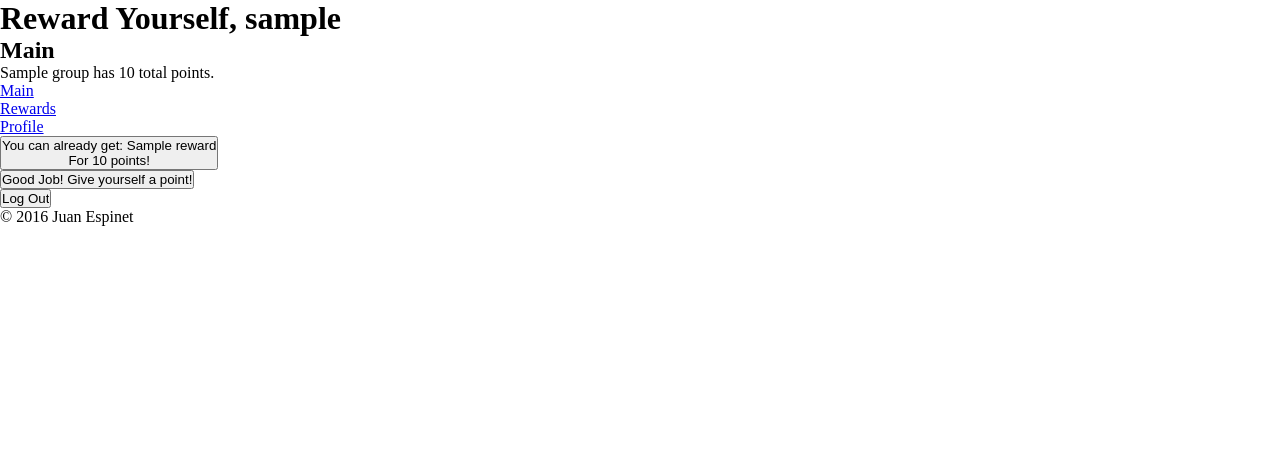
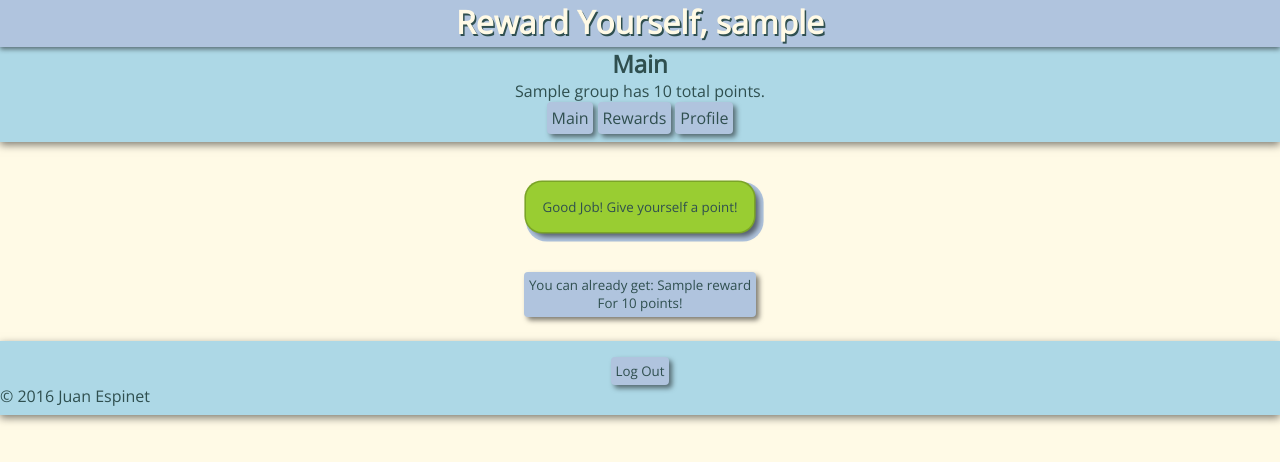
Before and after one commit to JuanEspinet/reward_yourself, a Django app: page / in a window 1280 px wide. Shown: the top 462 px of the page. Run offline with Django 3.2, Linux system fonts and the light colour scheme; a user stored in the database is signed in; tables that the repository leaves empty hold one stand-in row (values such as "Sample post"); parts of the project's set-up code (start-up, migrations or seed data) failed here and were passed over.

Commit message:
brought in style sketch

```diff
--- /dev/null
+++ b/reward_your_self/reward/static/reward/css/main.css
@@ -0,0 +1,46 @@
+/* Main Page Styles */
+#get_reward {
+  margin: 0.5rem;
+}
+#add_point {
+  margin: 2rem;
+  padding: 1rem;
+  border-radius: 1rem;
+  background-color: #99cd32;
+  transition: box-shadow 1s;
+  box-shadow: 0 0 0.01rem 0.1rem #7ba428,
+              0.3rem 0.3rem 0.3rem rgba(0, 0, 0, 0.5),
+              0.3rem 0.3rem 0rem 0.3rem lightsteelblue;
+}
+#add_point:hover {
+  transition: box-shadow 1s;
+  box-shadow: 0 0 0.01rem 0.1rem #7ba428,
+              0.5rem 0.5rem 0.5rem rgba(0, 0, 0, 0.5),
+              0.3rem 0.3rem 0.3rem 0.3rem lightsteelblue;
+}
+
+  /* Progress Bar Widget */
+  .progress_bar {
+    position: relative;
+    min-width: 10rem;
+    max-width: 50%;
+    margin: 0.25rem auto;
+    padding: 0.5rem;
+    border: 2px solid lightslategray;
+    box-shadow: 0 0 0 1px lightsteelblue;
+    border-radius: 1rem;
+    background: lightsteelblue;
+  }
+  .progress_bar span {
+    position: relative;
+    z-index: 1;
+  }
+  .inner_bar {
+    position: absolute;
+    left: 0;
+    top: 0;
+    height: 100%;
+    width: 50%; /* this value will be dynamically set */
+    background: linear-gradient( 90deg, seagreen, yellowgreen );
+    border-radius: 0.8rem;
+  }
--- a/reward_your_self/reward/static/reward/css/main_wrapper.css
+++ b/reward_your_self/reward/static/reward/css/main_wrapper.css
@@ -1,4 +1,58 @@
+@import url(https://fonts.googleapis.com/css?family=Open+Sans);
+
+/* Style reset */
 * {
   margin: 0;
   padding: 0;
+  font-family: Open Sans, sans-serif;
+  color: darkslategray;
 }
+
+/* Full Page Styles */
+body {
+  text-align: center;
+  background-color: #fffae6;
+}
+button, footer input, header li {
+  border-radius: 0.25rem;
+  background-color: lightsteelblue;
+  border: none;
+  padding: 0.3rem;
+  box-shadow: 0.2rem 0.2rem 0.3rem rgba(0,0,0,0.5);
+}
+
+/* Wrapper Styles */
+
+  /* Header Styles */
+  header {
+    margin-bottom: 0.5rem;
+    padding-bottom: 0.5rem;
+    background-color: lightblue;
+    box-shadow: 0px 0.2rem 0.5rem rgba(0,0,0,0.5);
+  }
+  h1 {
+    padding-bottom: 0.25rem;
+    color: #fffae6;
+    background: lightsteelblue;
+    box-shadow: 0px 0.2rem 0.3rem rgba(0,0,0,0.5);
+    text-shadow: 0.1rem 0.1rem 0.01rem darkslategray;
+  }
+  nav li {
+    list-style: none;
+    display: inline-block;
+  }
+  nav a {
+    text-decoration: none;
+  }
+
+  /* Footer Styles */
+  footer {
+    margin-top: 1rem;
+    padding-top: 1rem;
+    padding-bottom: 0.5rem;
+    background-color: lightblue;
+    box-shadow: 0px 0.2rem 0.5rem rgba(0,0,0,0.5);
+  }
+  footer p {
+    text-align: left;
+  }
--- a/reward_your_self/reward/templates/reward/main.html
+++ b/reward_your_self/reward/templates/reward/main.html
@@ -1,8 +1,14 @@
 {% extends "reward/main_wrapper.html" %}
 {% load static %}
-{% block page_styles %}{% endblock %}
+{% block page_styles %}
+<link rel="stylesheet" href='{% static "reward/css/main.css" %}'>
+{% endblock %}
 {% block page_title %}Main{% endblock %}
 {% block main %}
+
+  <button type="button" name="add_point" id="add_point">
+    Good Job! Give yourself a point!
+  </button>
 
   {% if next_avail %}
     <div class="next_reward">
@@ -33,10 +39,6 @@
     </div>
   {% endif %}
 
-  <button type="button" name="add_point" id="add_point">
-    Good Job! Give yourself a point!
-  </button>
-
 {% endblock %}
 {% block page_javascript %}
   <script type="text/javascript" src='{% static "reward/js/main.js" %}'>
```
